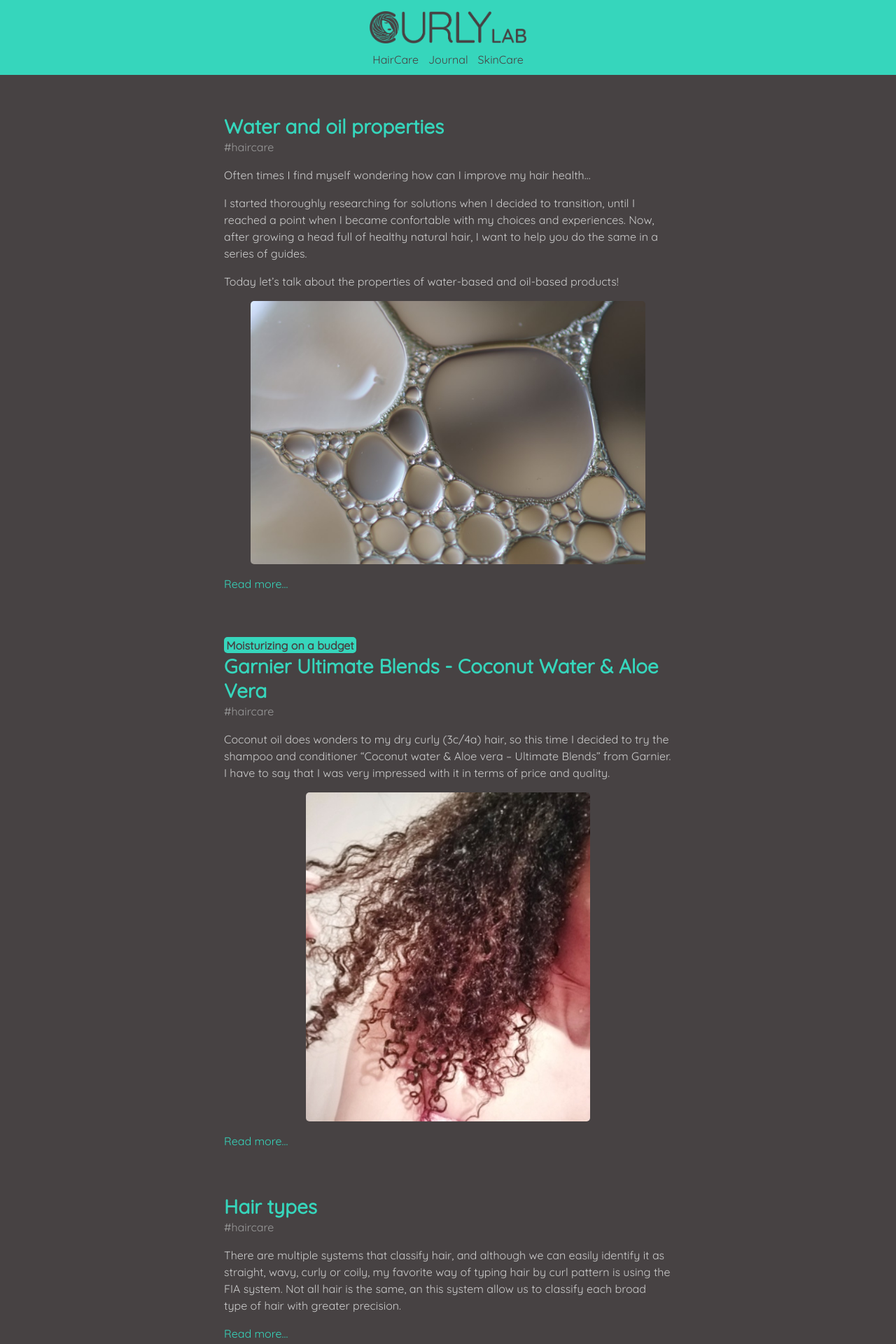
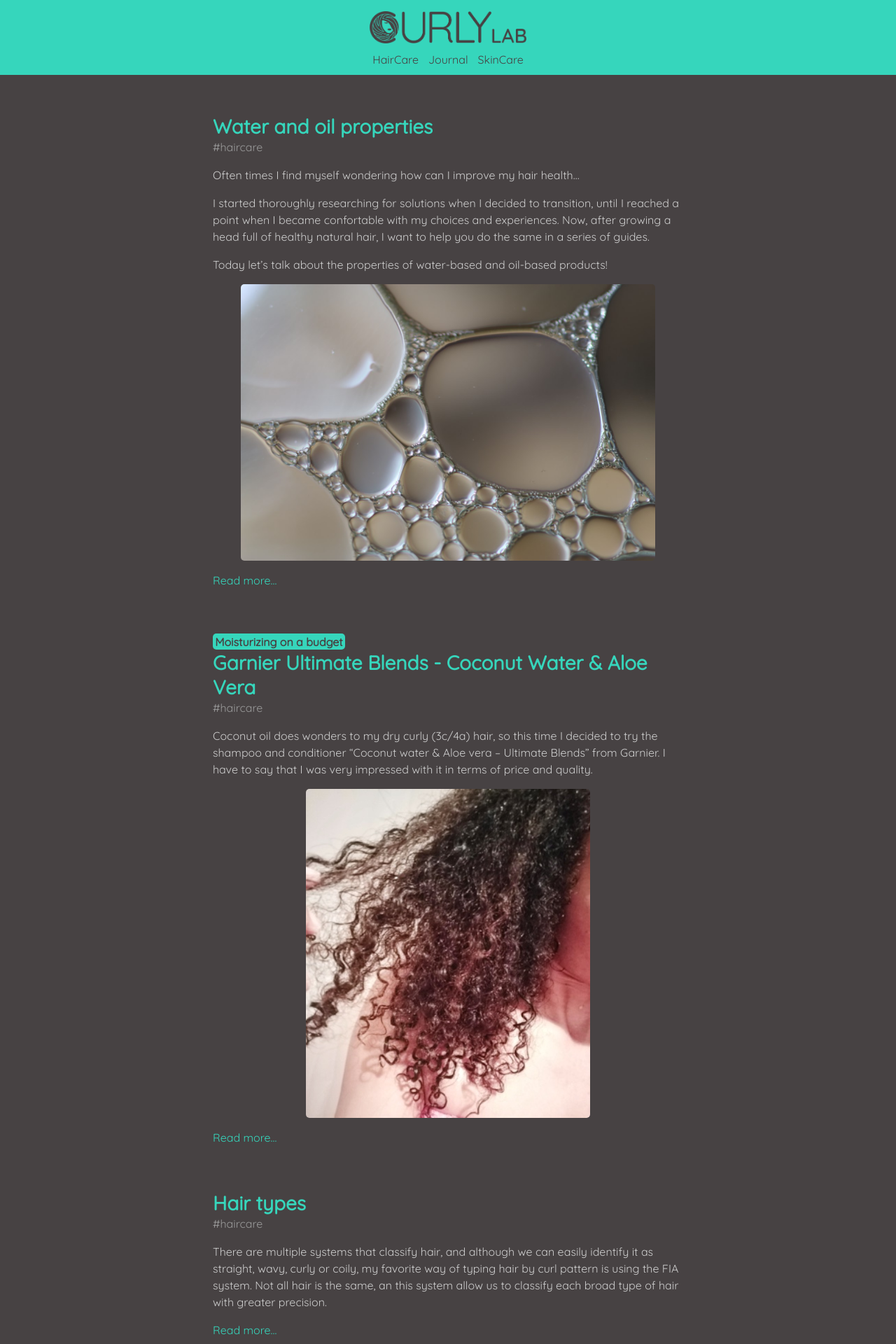
Before and after one commit to curlylab/curlylab.github.io, a Jekyll site: the page built from index.html, in a window 1280 px wide. Shown: the top 1920 px of the page at 70% size. Built offline with Jekyll 4.4.1, drawn with Linux system fonts in a browser that asks for light colours; the list of posts is cut into pages by our own code.

Commit message:
Update hyde.css

```diff
--- a/public/css/hyde.css
+++ b/public/css/hyde.css
@@ -144,7 +144,7 @@
 
 @media (min-width: 48rem) {
   .content {
-    max-width: 42rem; /* 38rem */
+    max-width: 44rem; /* 38rem */
     margin-left: auto;
     margin-right: auto;
   }
```
